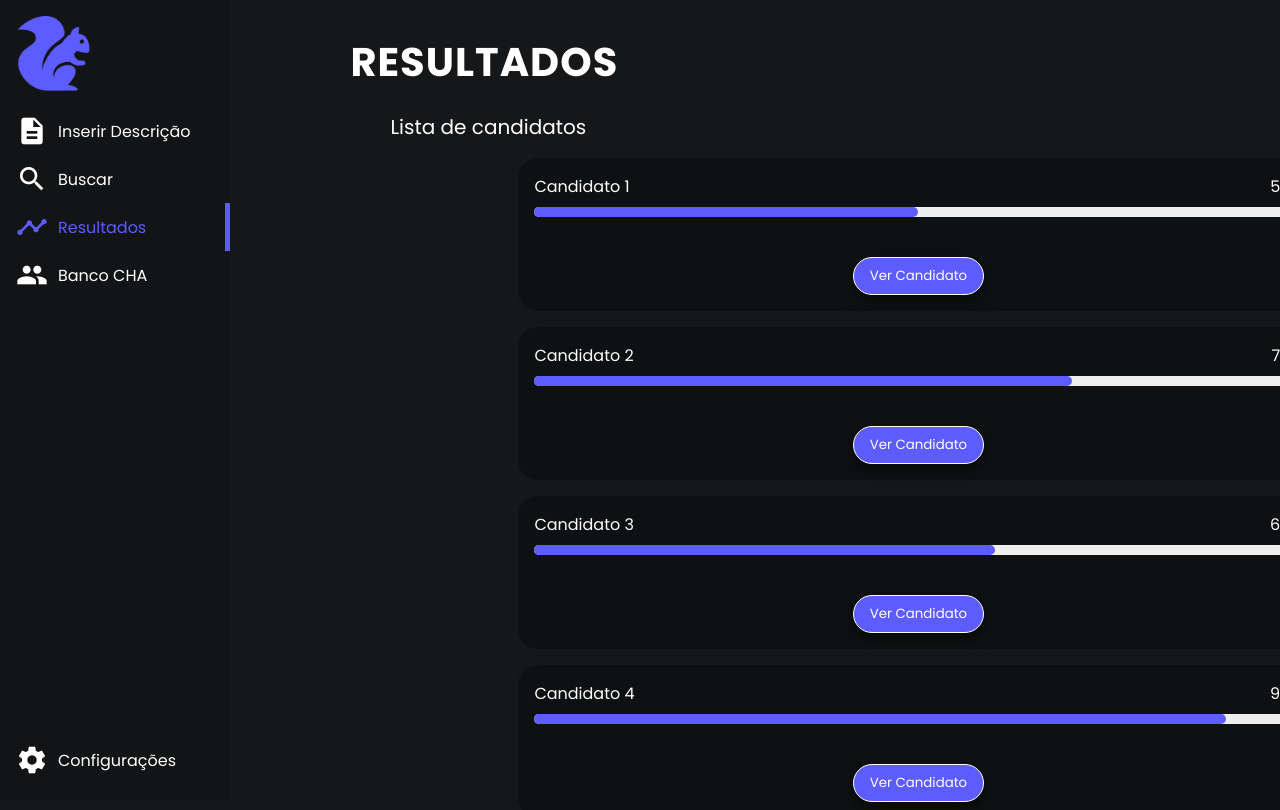
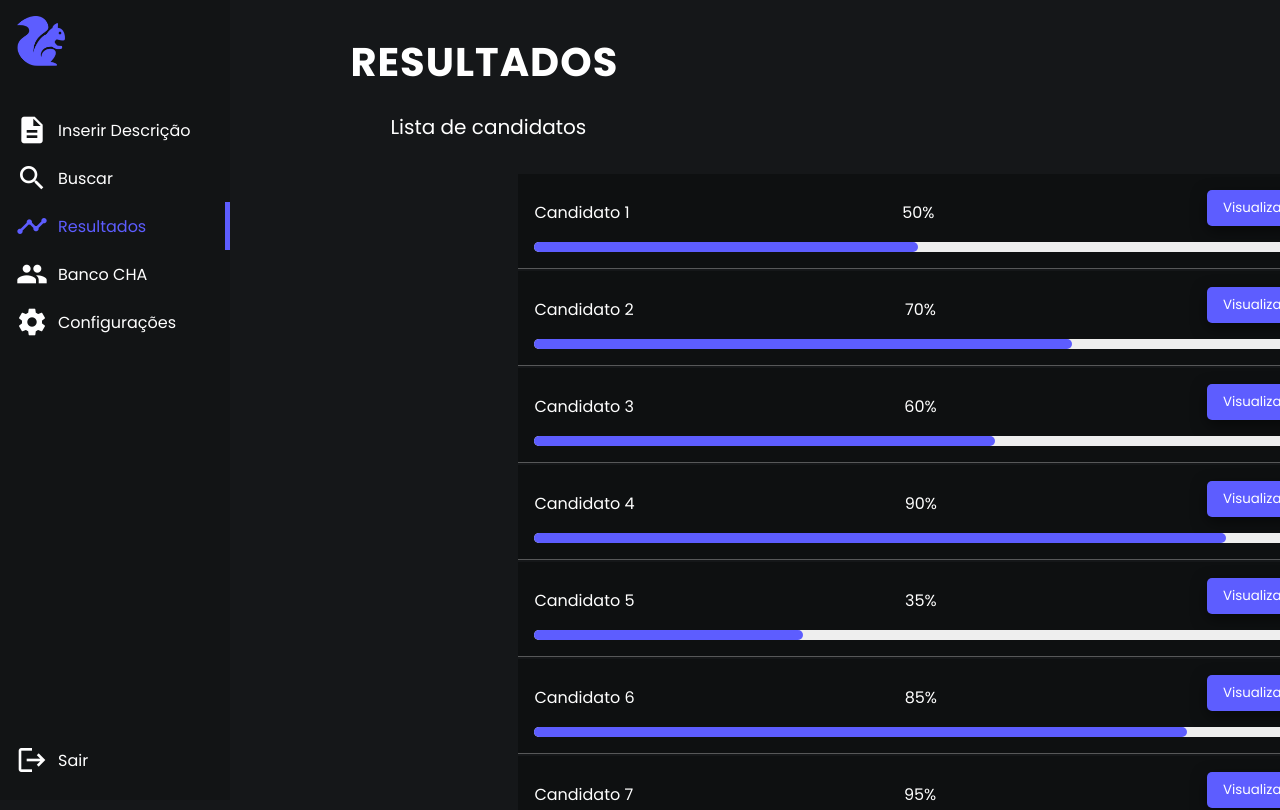
Before and after one commit to CodeSquirrel-API/RecrutaTech-FrontEnd, a Vue app: page /resultados in a window 1280 px wide. Shown: the top 810 px of the page. Built offline with nearby package versions, Linux system fonts and the light colour scheme.

Commit message:
Correção Resultados e Menu

```diff
--- a/src/components/Sidebar.vue
+++ b/src/components/Sidebar.vue
@@ -21,14 +21,18 @@
 		  <span class="material-icons">group</span>
 		  <span class="text">Banco CHA</span>
 		</router-link>
+		<router-link to="/settings" class="button">
+		  <span class="material-icons">settings</span>
+		  <span class="text">Configurações</span>
+		</router-link>
 	  </div>
 
 	  <div class="flex"></div>
 
 	  <div class="menu">
-		<router-link to="/settings" class="button">
-		  <span class="material-icons">settings</span>
-		  <span class="text">Configurações</span>
+		<router-link to="/quit" class="button">
+		  <span class="material-icons">logout</span>
+		  <span class="text">Sair</span>
 		</router-link>
 	  </div>
 	</aside>
@@ -56,12 +60,12 @@
   }
 
   .fixed-menu .logo img {
-  width: 75px; /* Defina a largura desejada */
-  height: auto; /* Isso manterá a proporção de aspecto do logo */
+  width: 50px;
+  height: auto;
   display: flex;
   justify-content: center;
   align-items: center;
-  margin-bottom: 1rem;
+  margin-bottom: 5vh;
 }
 
   .fixed-menu h3 {
--- a/src/views/Resultados.vue
+++ b/src/views/Resultados.vue
@@ -11,13 +11,13 @@
 					<div class="info">
 						<span class="candidato">{{ candidato.nome }}</span>
 						<span class="match">{{ candidato.match }}%</span>
+						<router-link :to="'/visualizar/' + candidato.id">
+							<button class="visualizar-button">Visualizar</button>
+						</router-link>
 					</div>
 					<div class="bar">
 						<div class="ranked-bar" :style="{ width: `${candidato.match}%` }"></div>
 					</div>
-				<router-link :to="'/visualizar/' + candidato.id">
-					<button class="visualizar-button">Ver Candidato</button>
-				</router-link>
 				</div>
 			</div>
 		</div>
@@ -53,20 +53,22 @@ export default {
 <style scoped>
 @import url('https://fonts.googleapis.com/css2?family=Poppins:wght@400;500;600;700&display=swap');
 
-*{
+* {
 	font-family: Poppins;
 }
 
 .page-content {
-  margin-left: 18%; /* Use o mesmo valor da largura do menu */
+	margin-left: 18%;
+	/* Use o mesmo valor da largura do menu */
 	width: 100%;
 	height: 100vh;
 }
 
-.resultados{
+.resultados {
 	width: 100%;
 	margin-left: 10vh;
 }
+
 .title h1 {
 	color: #fff;
 	min-height: 10vh;
@@ -77,23 +79,26 @@ export default {
 	margin-top: 4vh;
 	margin-left: 40px;
 }
-.title p{
+
+.title p {
 	color: #fff;
 	font-size: 20px;
 	margin-left: 5vh;
 	margin-left: 10vh;
+	margin-bottom: 4vh;
 }
 
 .candidato-card {
 	background: #0e1011;
 	padding: 16px;
-	margin: 16px;
+	margin: 2px;
 	width: 100vh;
 	display: flex;
 	flex-direction: column;
-	border-radius: 20px;
+	/* border-radius: 5px; */
 	margin-left: 26vh;
 	align-items: center;
+	border-bottom: solid 1px #ffffff4d;
 }
 
 .info {
@@ -122,24 +127,22 @@ export default {
 	border-radius: 5px;
 }
 
-.match{
+.match {
 	color: #fff;
 }
 
 .visualizar-button {
-	margin-top: 5vh;
 	background-color: #5D5DFF;
-	border:1px solid #fff ;
 	color: white;
+	margin-bottom: 1vh;
 	padding: 8px 16px;
+	display: inline-block;
 	cursor: pointer;
-	border-radius: 20px;
-	box-shadow: 0 5px 15px rgb(0,0,0,0.5);
+	border-radius: 5px;
+	box-shadow: 0 5px 15px rgb(0, 0, 0, 0.5);
 	transition: all 0.5s ease;
 }
-
-.visualizar-button:hover{
+.visualizar-button:hover {
 	background-color: #5858ee;
 	transform: translateY(-3px);
-}
-</style>
+}</style>
```
Lines whose indentation alone changed are shown as unchanged.
